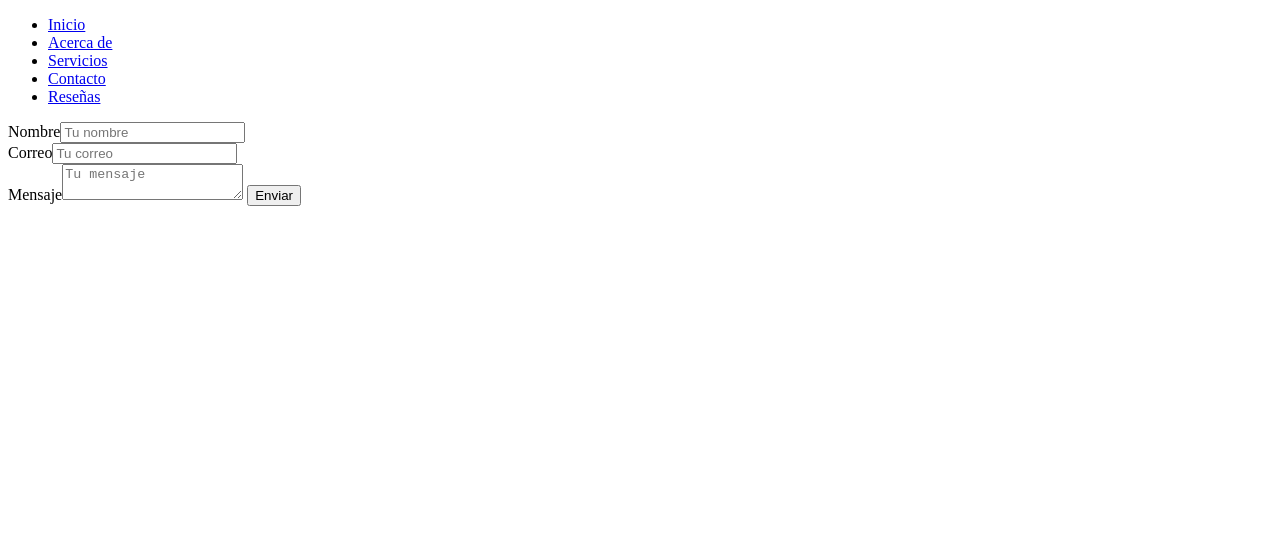
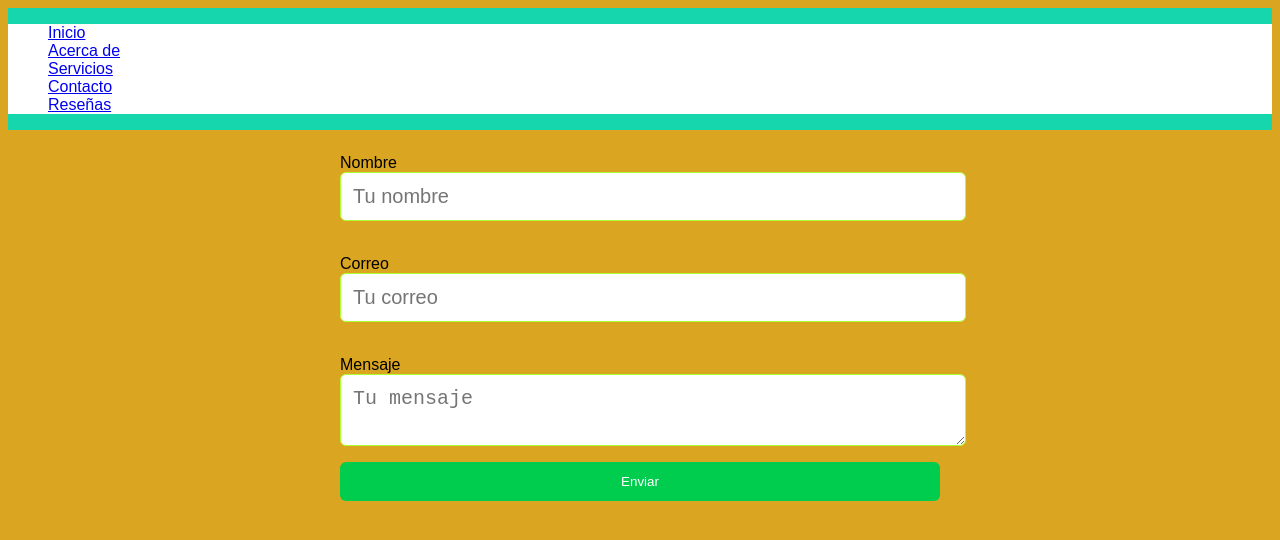
Before and after one commit to Nahuel-png/MiPagina, a plain HTML site: page pages/contacto.html in a window 1280 px wide. Drawn offline with Linux system fonts and the light colour scheme.

Commit message:
Cambios en el CSS 2

```diff
--- a/pages/contactos.html
+++ b/pages/contacto.html
@@ -1,7 +1,7 @@
 <!DOCTYPE html>
 <html lang="en">
 <head>
-    <link rel="stylesheet" href="../Css/style.css">
+    <link rel="stylesheet" href="../Css/styles.css">
     <meta charset="UTF-8">
     <meta name="viewport" content="width=device-width, initial-scale=1.0">
 
@@ -16,7 +16,7 @@
 <li><a href="../index.html">Inicio</a></li>
 <li><a href="#">Acerca de</a></li>
 <li><a href="#">Servicios</a></li>
-<li><a href="contactos.html">Contacto</a></li>
+<li><a href="contacto.html">Contacto</a></li>
 <li><a href="#">Reseñas</a></li>
 </ul>
       </nav>
```
Also changed, not shown: index.html (+1 -1 lines).
